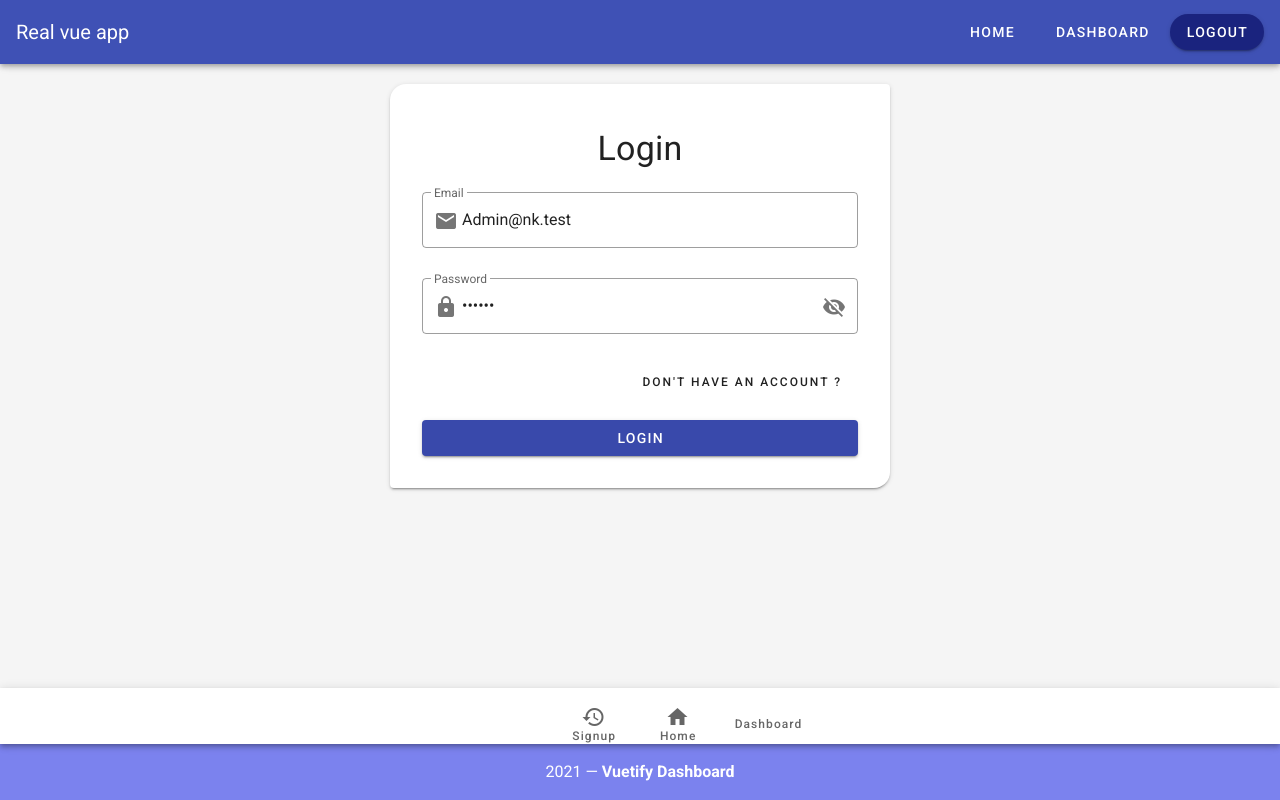
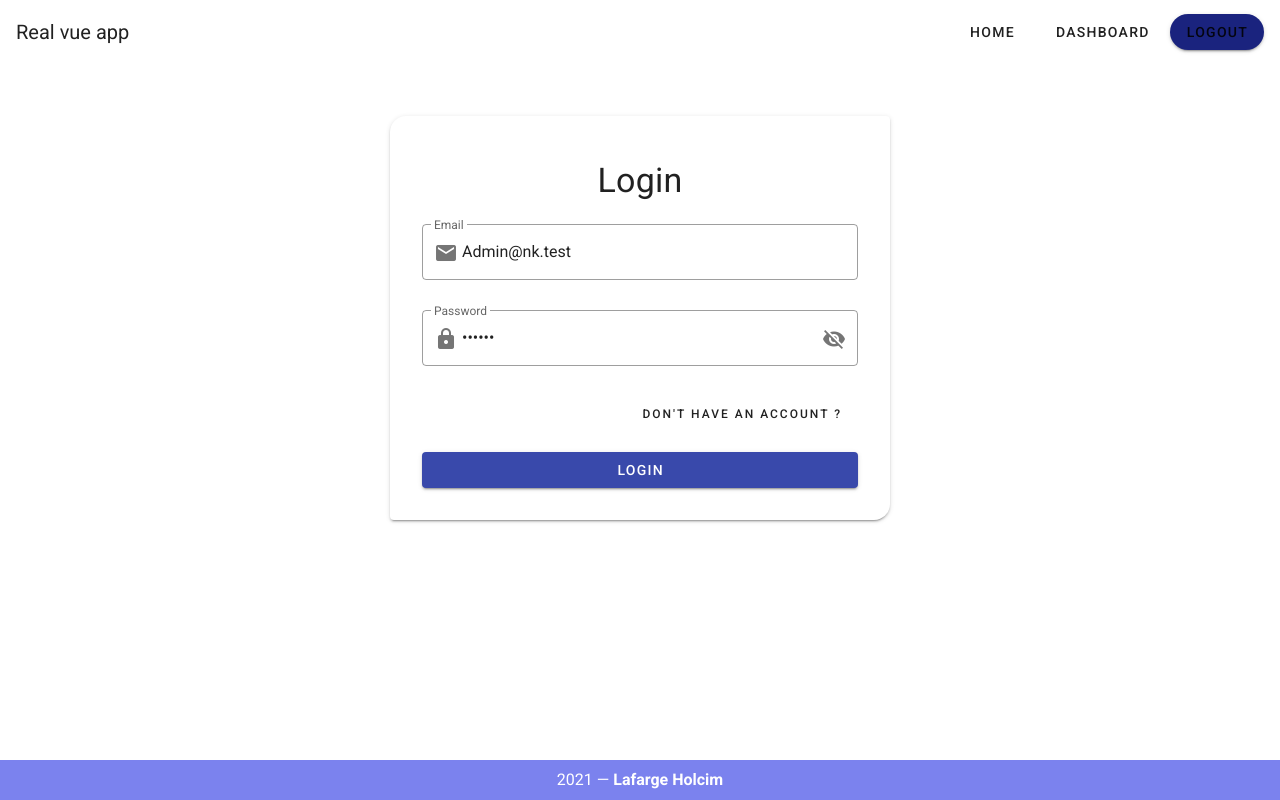
Before and after one commit to Benchelbikh-Mohammed/covid19-Project, a Vue app: page /login in a window 1280 px wide. Built offline with nearby package versions, Linux system fonts and the light colour scheme; sample sign-in values are in the browser's storage.

Commit message:
previous-app-model

```diff
--- a/public/index.html
+++ b/public/index.html
@@ -5,7 +5,7 @@
         <meta http-equiv="X-UA-Compatible" content="IE=edge" />
         <meta name="viewport" content="width=device-width,initial-scale=1.0" />
         <link rel="icon" href="<%= BASE_URL %>favicon.ico" />
-        <title><%= htmlWebpackPlugin.options.title %></title>
+        <title>Systeme de gestion des reunions</title>
 
         <link
             href="https://fonts.googleapis.com/css2?family=Poppins:wght@300&display=swap"
--- a/src/App.vue
+++ b/src/App.vue
@@ -1,13 +1,54 @@
 <template>
     <v-app>
-        <v-app-bar v-if="$vuetify.breakpoint.smAndUp" app color="primary" dark>
+        <v-system-bar window>
+            <v-icon>mdi-message</v-icon>
+            <span>10 unread messages</span>
+            <v-spacer></v-spacer>
+            <v-icon>mdi-minus</v-icon>
+            <v-icon>mdi-checkbox-blank-outline</v-icon>
+            <v-icon>mdi-close</v-icon>
+        </v-system-bar>
+        <v-card
+            v-if="$vuetify.breakpoint.xsOnly && !loggedIn"
+            class="d-flex"
+            flat
+            tile
+            color="grey-lighten-4"
+        >
+            <v-btn
+                class="px-2 py-6 text-center"
+                text
+                outlined
+                tile
+                width="50%"
+                color="indigo lighten-1"
+                :to="{ name: 'login' }"
+                >Login</v-btn
+            >
+            <v-btn
+                class="px-2 py-6 text-center"
+                text
+                outlined
+                tile
+                width="50%"
+                color="indigo lighten-1"
+                :to="{ name: 'signup' }"
+                >Sign Up</v-btn
+            >
+        </v-card>
+        <v-app-bar
+            v-if="$vuetify.breakpoint.smAndUp"
+            fixed
+            app
+            color="white"
+            elevate-on-scroll
+        >
             <v-toolbar-title>Real vue app</v-toolbar-title>
             <v-spacer></v-spacer>
             <v-btn
                 v-for="(link, index) in links"
                 :key="index"
                 v-show="!link.requireAuth || loggedIn"
-                color="white"
                 text
                 rounded
                 class="my-2 mx-1"
@@ -18,7 +59,6 @@
             </v-btn>
             <template v-if="!loggedIn">
                 <v-btn
-                    color="white"
                     text
                     rounded
                     class="my-2 mx-1"
@@ -27,7 +67,6 @@
                     >Login</v-btn
                 >
                 <v-btn
-                    color="white"
                     text
                     rounded
                     class="my-2 mx-1"
@@ -45,54 +84,30 @@
                 Logout
             </v-btn>
         </v-app-bar>
-        <v-main class="grey lighten-4">
+        <v-main class="white">
             <router-view></router-view>
         </v-main>
         <v-footer color="primary lighten-1" padless>
-            <v-bottom-navigation v-model="bottomNav">
+            <v-bottom-navigation
+                v-if="loggedIn && $vuetify.breakpoint.xsOnly"
+                color="indigo lighten-2"
+                horizontal
+            >
                 <v-btn
-                    color="white"
-                    text
-                    rounded
-                    class="my-2 mx-1"
-                    :to="{ name: 'login' }"
-                    exact
-                    value="login"
-                    ><span>login</span> <v-icon>mdi-heart</v-icon></v-btn
-                >
-                <v-btn
-                    color="white"
-                    text
-                    rounded
-                    class="my-2 mx-1"
-                    :to="{ name: 'signup' }"
-                    exact
-                    value="signup"
-                >
-                    <span>Signup</span>
-                    <v-icon>mdi-history</v-icon>
-                </v-btn>
-
-                <v-btn
-                    v-for="(link, index) in links"
-                    :key="index"
-                    color="white"
-                    text
-                    rounded
-                    v-show="!link.requireAuth || loggedIn"
-                    :value="link.value"
-                    class="my-2"
-                    :to="{ name: link.name }"
+                    v-for="{ name, icon, label } of links"
+                    :key="name"
+                    :to="{ name }"
                     exact
                 >
-                    <span>{{ link.label }}</span>
-                    <v-icon>{{ link.icon }}</v-icon>
+                    <span>{{ label }}</span>
+
+                    <v-icon>{{ icon }}</v-icon>
                 </v-btn>
             </v-bottom-navigation>
             <v-layout justify-center wrap>
-                <v-flex primary lighten-2 py-4 text-center white--text xs12>
+                <v-flex primary lighten-2 py-2 text-center white--text xs12>
                     {{ new Date().getFullYear() }} —
-                    <strong>Vuetify Dashboard</strong>
+                    <strong>Lafarge Holcim</strong>
                 </v-flex>
             </v-layout>
         </v-footer>
@@ -119,7 +134,7 @@ export default {
                     name: 'dashboard',
                     requireAuth: true,
                     value: 'dashbord',
-                    icon: 'mdi-dashboard',
+                    icon: 'mdi-view-dashboard',
                 },
             ],
             bottomNav: '',
--- a/src/components/Card.vue
+++ b/src/components/Card.vue
@@ -1,5 +1,8 @@
 <template>
-    <v-card max-width="344" class="mx-auto">
+    <v-card
+        :max-width="($vuetify.breakpoint.smAndUp && 'auto') || '100%'"
+        class="mx-auto"
+    >
         <v-list-item>
             <v-list-item-avatar color="grey"></v-list-item-avatar>
             <v-list-item-content>
@@ -12,7 +15,11 @@
             </v-list-item-content>
         </v-list-item>
 
-        <v-img :src="Url" lazy-src="@/assets/808080.png" height="194"
+        <v-img
+            :src="Url"
+            lazy-src="@/assets/808080.png"
+            height="194"
+            gradient="to bottom, rgba(0,0,0,.1), rgba(0,0,0,.5)"
             ><template v-slot:placeholder>
                 <v-row class="fill-height ma-0" align="center" justify="center">
                     <v-progress-circular
@@ -23,22 +30,37 @@
             </template>
         </v-img>
 
-        <v-card-text>
-            {{ event.description }}
-        </v-card-text>
+        <v-card-title>
+            {{ event.service }}
+        </v-card-title>
+
+        <v-card-subtitle>
+            N Salle ({{ event.salle_id }}) -{{ event.date }} @{{ event.time }}
+        </v-card-subtitle>
 
         <v-card-actions>
-            <v-btn text color="deep-purple accent-4">
-                participate
+            <v-btn color="indigo lighten-2" text>
+                Explore
             </v-btn>
-            <v-btn
-                text
-                color="deep-purple accent-4"
-                :to="{ name: 'event-show' }"
-            >
-                more details
+
+            <v-spacer></v-spacer>
+
+            <v-btn icon @click="show = !show">
+                <v-icon>{{
+                    show ? 'mdi-chevron-up' : 'mdi-chevron-down'
+                }}</v-icon>
             </v-btn>
         </v-card-actions>
+
+        <v-expand-transition>
+            <div v-show="show">
+                <v-divider></v-divider>
+
+                <v-card-text>
+                    {{ event.description }}
+                </v-card-text>
+            </div>
+        </v-expand-transition>
     </v-card>
 </template>
 
@@ -56,11 +78,10 @@ export default {
         },
     },
 
-    data() {
-        return {
-            Url: '',
-        };
-    },
+    data: () => ({
+        show: false,
+        Url: '',
+    }),
 
     created() {
         this.Url = this.url();
--- a/src/main.js
+++ b/src/main.js
@@ -12,6 +12,7 @@ new Vue({
     vuetify,
     render: h => h(App),
     created() {
+        console.log(process.env);
         const userString = localStorage.getItem('user');
         if (userString) {
             const userData = JSON.parse(userString);
--- a/src/views/Home.vue
+++ b/src/views/Home.vue
@@ -2,11 +2,11 @@
     <v-container>
         <v-row>
             <v-col
-                cols="12"
+                v-for="(event, index) in event.events"
+                :key="event.id"
+                :cols="!(index % 3) ? 12 : 6"
                 sm="6"
                 md="4"
-                v-for="event in event.events"
-                :key="event.id"
             >
                 <Card :url="randomImage" :event="event" />
             </v-col>
--- a/src/views/Login.vue
+++ b/src/views/Login.vue
@@ -67,12 +67,8 @@ export default {
     },
     methods: {
         onResize() {
-            if (this.$vuetify.breakpoint.smAndUp) {
-                (this.outlined = false), (this.shaped = true);
-            } else {
-                this.outlined = true;
-                this.shaped = false;
-            }
+            this.shaped = this.$vuetify.breakpoint.smAndUp;
+            this.outlined = !this.shaped;
         },
 
         login() {
```
